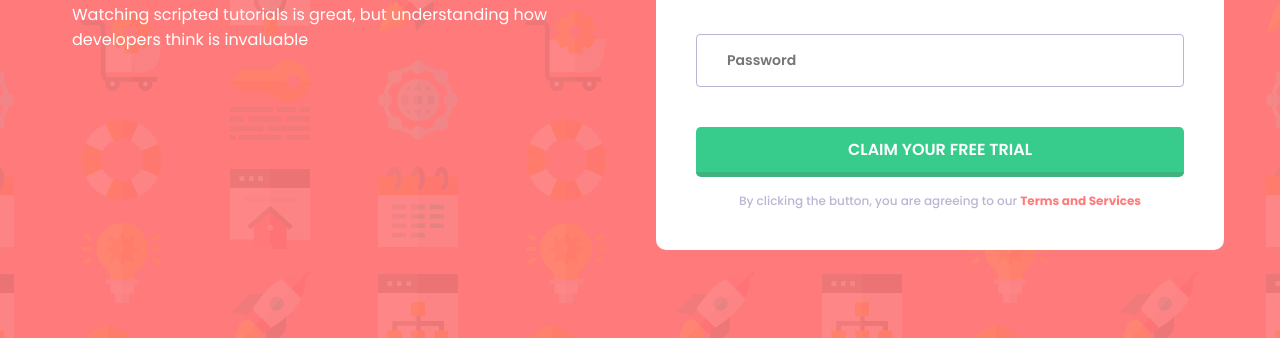
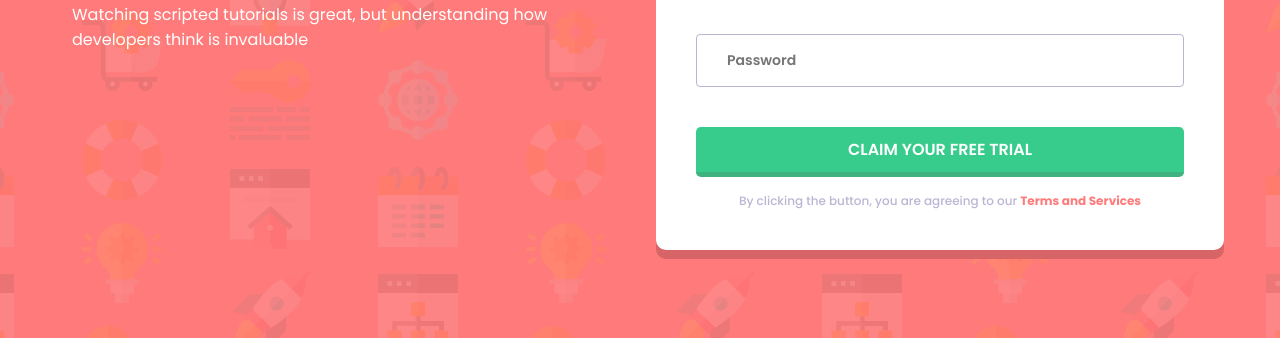
Before and after one commit to jorgeAZanabria/FrontEndMentor, a plain HTML site: page Newbie/intro-component-with-signup-form-master/index.html in a window 1280 px wide. Shown: the part 462-800 px from the top of the page. Drawn offline with Linux system fonts and the light colour scheme.

Commit message:
box shadow

```diff
--- a/Newbie/intro-component-with-signup-form-master/css/style.css
+++ b/Newbie/intro-component-with-signup-form-master/css/style.css
@@ -63,6 +63,7 @@ body {
 .container .containerForm .cardForm {
   background-color: #fff;
   border-radius: 10px;
+  box-shadow: 0px 9px 0px 0px #d76466;
 }
 
 .container .containerForm .cardForm .form {
```
